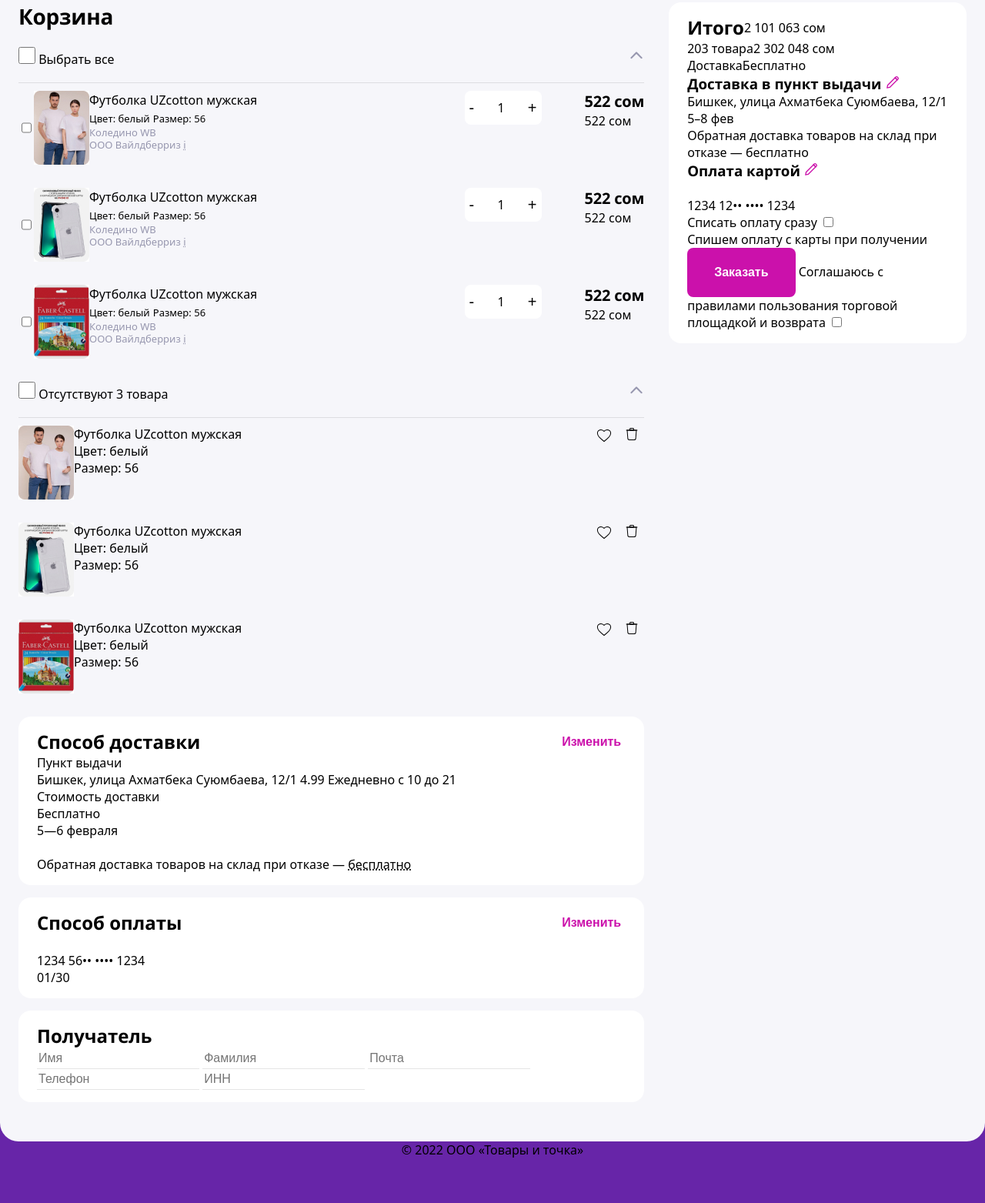
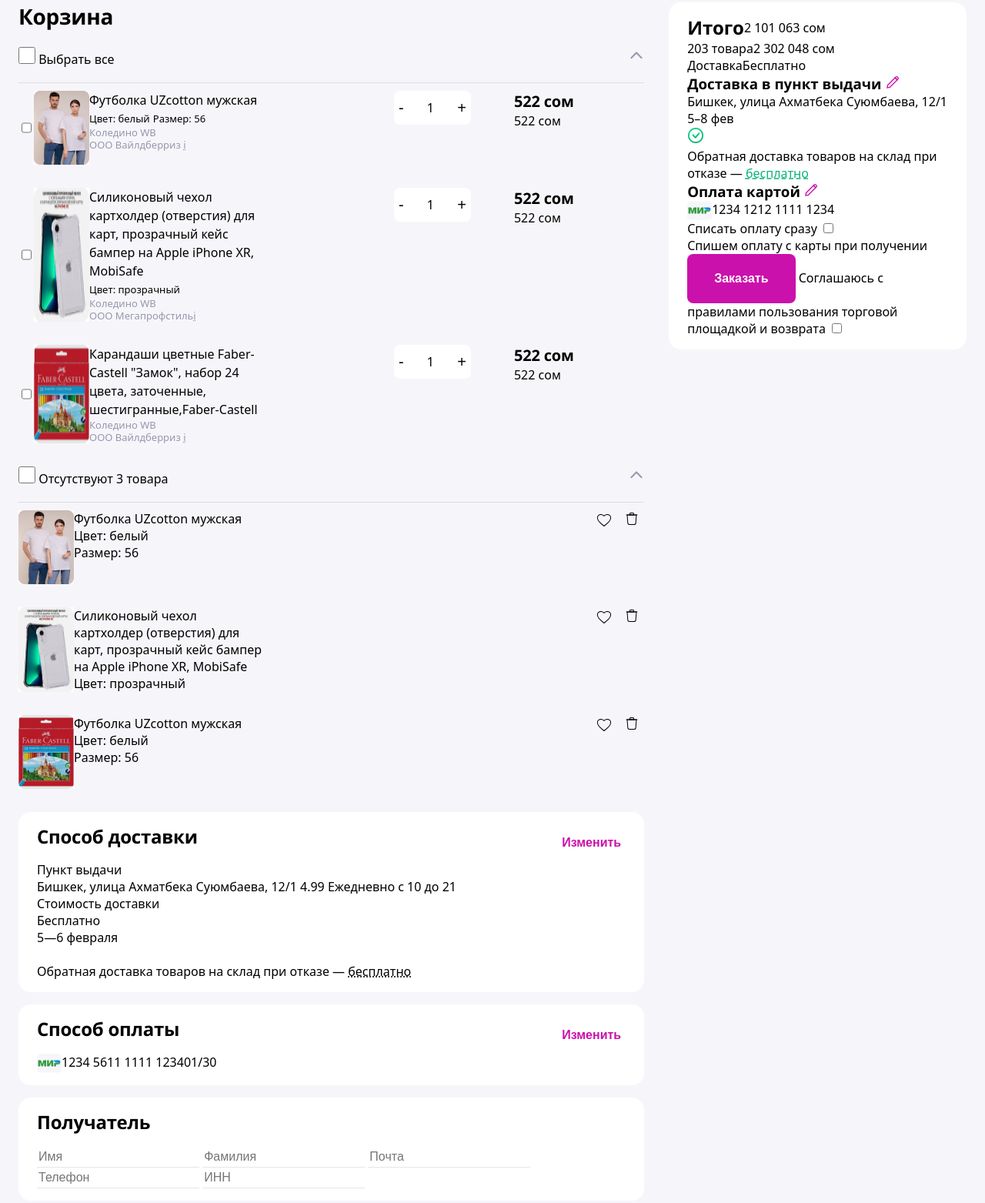
Before and after one commit to ddgrgrv/wb-test, a plain HTML site: page L0/index.html in a window 1280 px wide. Shown: the part 120-1683 px from the top of the page at 77% size. Before the commit the page ends 1625 px from the top, so only its background shows below. Drawn offline with Linux system fonts and the light colour scheme.

Commit message:
add: styles

```diff
--- a/L0/index.html
+++ b/L0/index.html
@@ -76,13 +76,12 @@
                                 <input type="checkbox" name="" id="">
                             <img class="list-item__img" src="/L0/img/list-item__img-2.jpg" alt="">
                             <div class="product-info">
-                                <span class="product-name">Футболка UZcotton мужская</span>
+                                <span class="product-name">Силиконовый чехол картхолдер (отверстия) для карт, прозрачный кейс бампер на Apple iPhone XR, MobiSafe</span>
                                 <div>
-                                    <span class="product-color">Цвет: белый</span>
-                                    <span class="product-size">Размер: 56</span>
+                                    <span class="product-color">Цвет: прозрачный</span>
                                 </div>
                                 <span class="product-storage">Коледино WB</span>
-                                <span class="product-company">OOO Вайлдберриз <abbr title="OOO «МЕГАПРОФСТИЛЬ»
+                                <span class="product-company">OOO Мегапрофстиль<abbr title="OOO «МЕГАПРОФСТИЛЬ»
                                     ОГРН: 5167746237148
                                     129337, Москва, улица Красная Сосна, 2, корпус 1, стр. 1, помещение 2, офис 34">i</abbr></span>
                             </div>
@@ -104,11 +103,7 @@
                                 <input type="checkbox" name="" id="">
                                 <img class="list-item__img" src="/L0/img/list-item__img-3.jpg" alt="">
                                 <div class="product-info">
-                                    <span class="product-name">Футболка UZcotton мужская</span>
-                                    <div>
-                                        <span class="product-color">Цвет: белый</span>
-                                        <span class="product-size">Размер: 56</span>
-                                    </div>
+                                    <span class="product-name">Карандаши цветные Faber-Castell "Замок", набор 24 цвета, заточенные, шестигранные,Faber-Castell </span>
                                     <span class="product-storage">Коледино WB</span>
                                     <p class="product-company">OOO Вайлдберриз <abbr title="OOO">i</abbr></p>
                                 </div>
@@ -165,9 +160,8 @@
                                 <img src="/L0/img/list-item__img-2.jpg" alt="">
 
                                 <div class="product-info">
-                                    <span>Футболка UZcotton мужская</span>
-                                    <span>Цвет: белый</span>
-                                    <span>Размер: 56</span>
+                                    <span>Силиконовый чехол картхолдер (отверстия) для карт, прозрачный кейс бампер на Apple iPhone XR, MobiSafe</span>
+                                    <span>Цвет: прозрачный</span>
                                 </div>
                             </div>
                             <div class="btn-inner">
@@ -245,9 +239,9 @@
                         <button class="btn-change">Изменить</button>
                     </div>
                     <div class="pay-content">
-                        <img src="" alt="">
-                        <div>
-                            <p>1234 56•• •••• 1234</p>
+                        <img src="/L0/img/mir-icon.png" alt="">
+                        <div class="pay-information">
+                            <p>1234 5611 1111 1234</p>
                             <p>01/30</p>
                         </div>
                     </div>
@@ -302,7 +296,8 @@
                     <span>5–8 фев</span>
                 </div>
                 <div>
-                    Обратная доставка товаров на склад при отказе — бесплатно
+                    <img src="/L0/img/price-shipping-icon.png" alt="">
+                    <p>Обратная доставка товаров на склад при отказе — <span class="price-shipping">бесплатно</span> </p>
                 </div>
                 <div>
                     <div class="aside-item">
@@ -315,9 +310,9 @@
                         </button>
                     </div>
                 </div>
-                <div>
-                    <img src="" alt="">
-                    <p>1234 12•• •••• 1234</p>
+                <div class="pay-content">
+                    <img src="/L0/img/mir-icon.png" alt="">
+                    <p>1234 1212 1111 1234</p>
                 </div>
                 <div>
                     <label for="">Списать оплату сразу</label>
--- a/L0/styles/style.css
+++ b/L0/styles/style.css
@@ -64,6 +64,16 @@
     background-color: var(--grey-background);
     padding: 35px 24px;
     border-radius: 24px;
+}
+
+.section__title{
+    color: var(--black);
+    font-size: 24px;
+    font-weight: 700;
+    line-height: 32px;
+    letter-spacing: -0.01em;
+    margin-bottom: 16px;
+
 }
 
 .main__title{
@@ -135,6 +145,7 @@
 .list-item__inner{
     display: flex;
     flex-direction: row;
+    flex-basis: 40%;
 }
 
 .price{
@@ -222,6 +233,15 @@
     padding: 16px 24px;
 }
 
+.pay-content{
+    display: flex;
+    flex-direction: row;
+}
+.pay-information{
+    display: flex;
+    flex-direction: row;
+}
+
 .recipient-input{
     font-size: 16px;
     font-weight: 400;
@@ -249,6 +269,11 @@
     background-color: transparent;
 }
 
+.price-shipping{
+    color: var(--green);
+    text-decoration: underline dashed;
+}
+
 .order{
     border: none;
     border-radius: 8px;
--- a/L0/styles/variables.css
+++ b/L0/styles/variables.css
@@ -6,6 +6,7 @@
     --black: #000;
     --grey: #9797AF;
     --grey-border-color: #0000001A;
+    --green: #0CB477;
 
 
 
```
Also changed, not shown: L0/img/maestro-icon.png (added), L0/img/master-icon.png (added), L0/img/mir-icon.png (added), L0/img/price-shipping-icon.png (added), L0/img/visa-icon.png (added).
